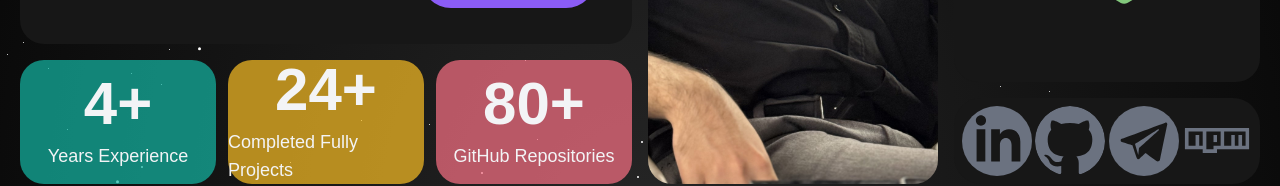
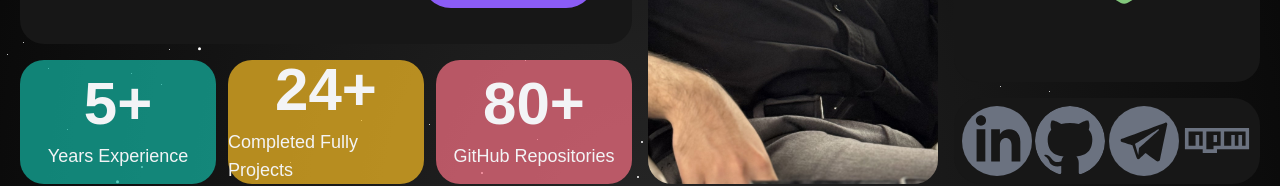
Before and after one commit to alimortazavi-pr/ali-mortazavi-front, a Next.js app: page / in a window 1280 px wide. Shown: the part 556-742 px from the top of the page. Built offline with nearby package versions, Linux system fonts and the light colour scheme; no server answers.

Commit message:
change years experience from 4+ to 5+ in HeroSection

```diff
--- a/src/components/home/HeroSection.tsx
+++ b/src/components/home/HeroSection.tsx
@@ -50,7 +50,7 @@ export const HeroSection: FC = () => {
       <div className="grid grid-cols-12 gap-3 xl:flex-auto">
         <div className="col-span-12 md:col-span-4 lg:col-span-6 xl:col-span-4 h-32 md:h-40 lg:h-40 xl:h-full bg-teal-500/70 flex flex-col items-center justify-center rounded-2xl md:rounded-3xl ">
           <div className="text-gray-100 text-5xl md:text-6xl lg:text-5xl xl:text-6xl 2xl:text-7xl font-bold">
-            <span>4+</span>
+            <span>5+</span>
           </div>
           <div className="text-sm md:text-lg lg:text-base xl:text-lg xl:mt-2 2xl:text-lg text-gray-100">
             <span>Years Experience</span>
```
